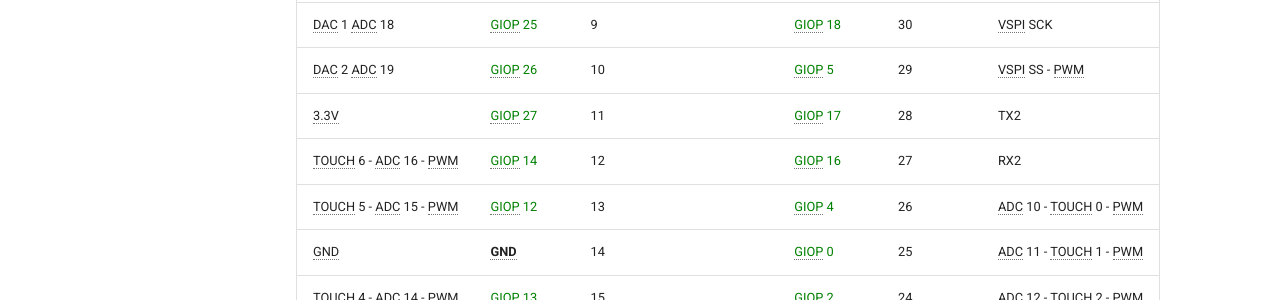
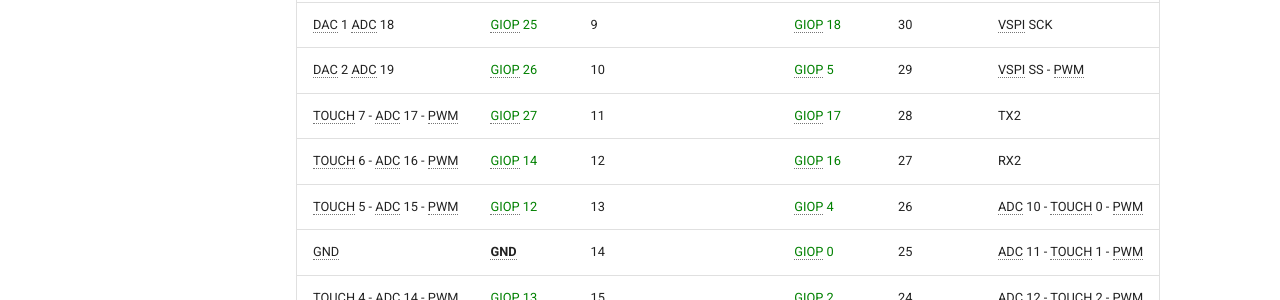
Before and after one commit to Norse-IoT/Wiki, an MkDocs documentation site: the page built from docs/esp32.md, in a window 1280 px wide and 1308 px high. Shown: the part 697-997 px from the top of the window. Built offline with MkDocs 1.6.1 and Material for MkDocs 9.7.7, drawn with Linux system fonts in a browser that asks for light colours.

Commit message:
Two mislabelled pins

```diff
--- a/docs/esp32.md
+++ b/docs/esp32.md
@@ -124,8 +124,11 @@
                     </td>
                 </tr>
                 <tr>
-                    <td><abbr title="Provides 3.3 volts of power to anything connected.">3.3V</abbr></td>
-                    <td class="digital-pin"><abbr title="General Input Output Pin. Suitable for most uses.">GIOP</abbr> 27</td>
+                    <td>
+                        <abbr title="A pin you can touch to turn into electrical signal.">TOUCH</abbr> 7 - <abbr
+                            title="Analog to Digital Converter">ADC</abbr> 17 - <abbr
+                            title="This pin features pulse width modulation, suitable for use with a servo.">PWM</abbr>
+                    </td>                    <td class="digital-pin"><abbr title="General Input Output Pin. Suitable for most uses.">GIOP</abbr> 27</td>
                     <td>11</td>
                     <td></td>
                     <td class="digital-pin"><abbr title="General Input Output Pin. Suitable for most uses.">GIOP</abbr> 17</td>
@@ -145,9 +148,10 @@
                     <td>RX2</td>
                 </tr>
                 <tr>
-                    <td><abbr title="A pin you can touch to turn into electrical signal.">TOUCH</abbr> 5 - <abbr
-                            title="Analog to Digital Converter">ADC</abbr> 15 - <abbr
-                            title="This pin features pulse width modulation, suitable for use with a servo.">PWM</abbr>
+                    <td>
+                        <abbr title="A pin you can touch to turn into electrical signal.">TOUCH</abbr> 5 -
+                        <abbr title="Analog to Digital Converter">ADC</abbr> 15 -
+                        <abbr title="This pin features pulse width modulation, suitable for use with a servo.">PWM</abbr>
                     </td>
                     <td class="digital-pin"><abbr title="General Input Output Pin. Suitable for most uses.">GIOP</abbr> 12</td>
                     <td>13</td>
```
